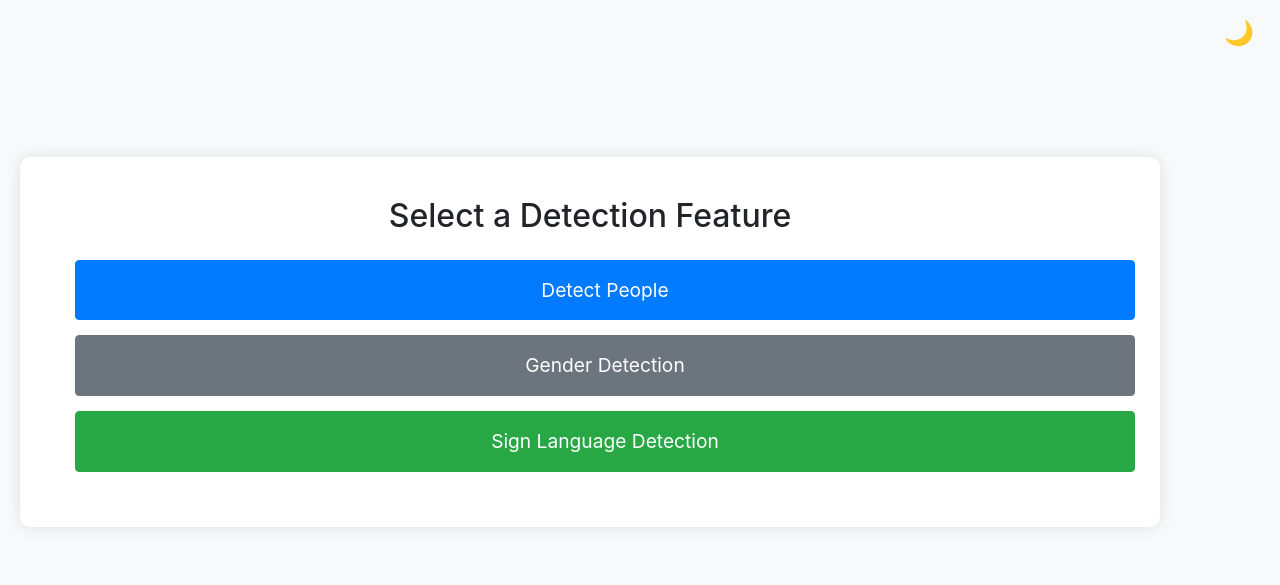
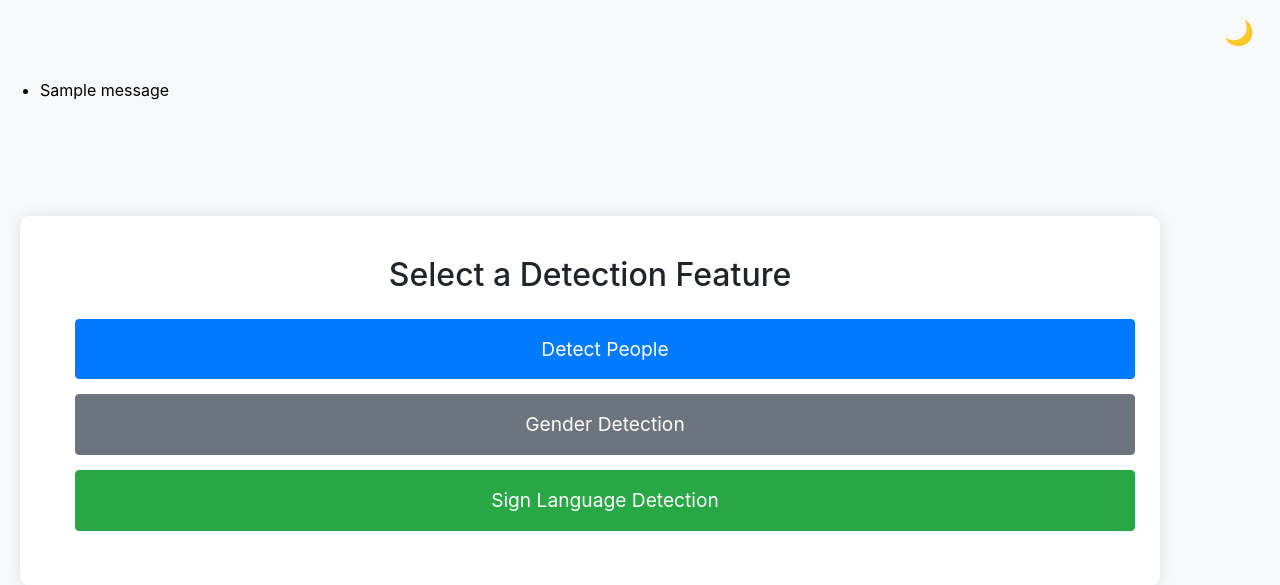
Before and after one commit to codegeek004/Frisking, a Django app: page / in a window 1280 px wide. Shown: the part 56-641 px from the top of the page. Run offline with Django 5.2, Linux system fonts and the light colour scheme; tables that the repository leaves empty hold one stand-in row (values such as "Sample post"); one stand-in notice (Sample message) is shown; some libraries are stand-ins or nearby versions.

Commit message:
added flash messages

```diff
--- a/src/ScanSecure/templates/index.html
+++ b/src/ScanSecure/templates/index.html
@@ -92,6 +92,15 @@
             </div>
         </nav>
     </header>
+    <div>
+    {% if messages %}
+    <ul class="messages" style="color: #000; ">
+        {% for message in messages %}
+            <li{% if message.tags %} class="{{ message.tags }}"{% endif %}>{{ message }}</li>
+        {% endfor %}
+    </ul>
+    {% endif %}
+    </div>
 
     <button class="dark-mode-toggle" onclick="toggleDarkMode()">
         <span id="mode-icon">🌙</span>
```
